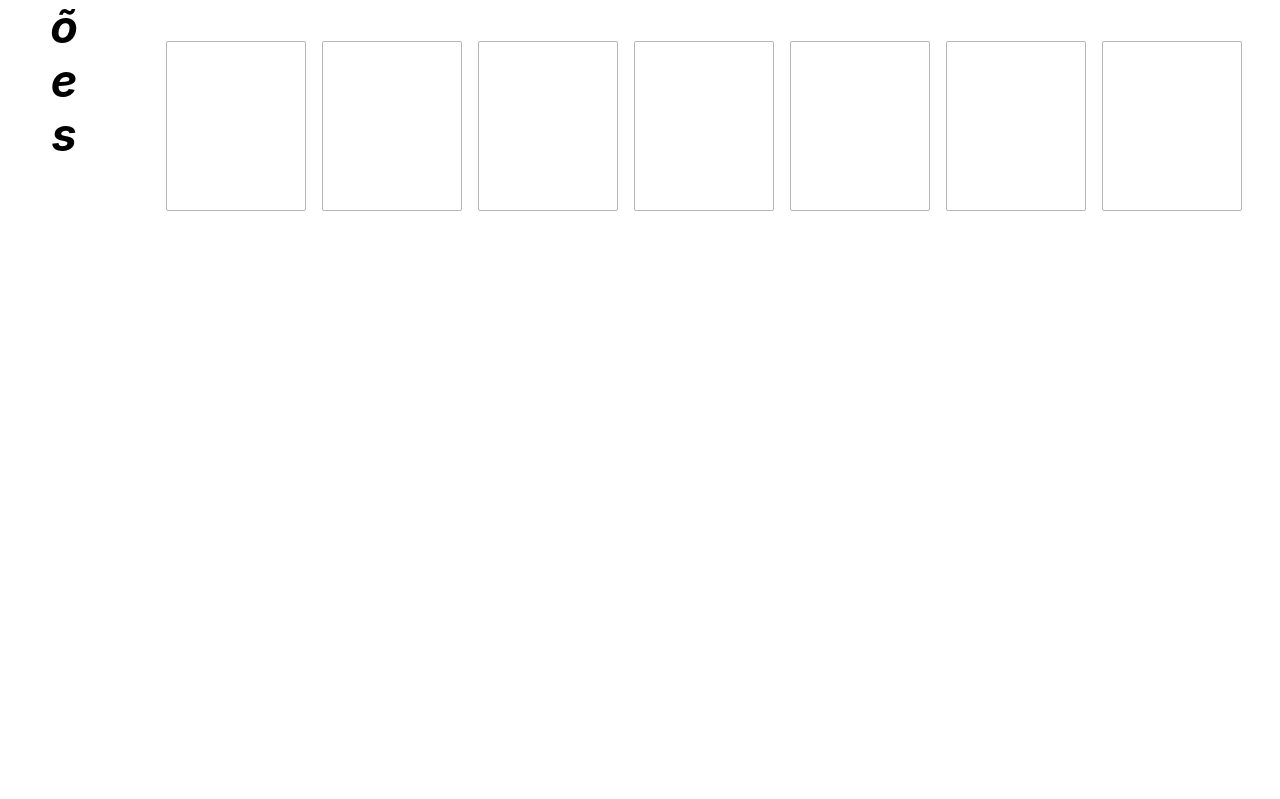
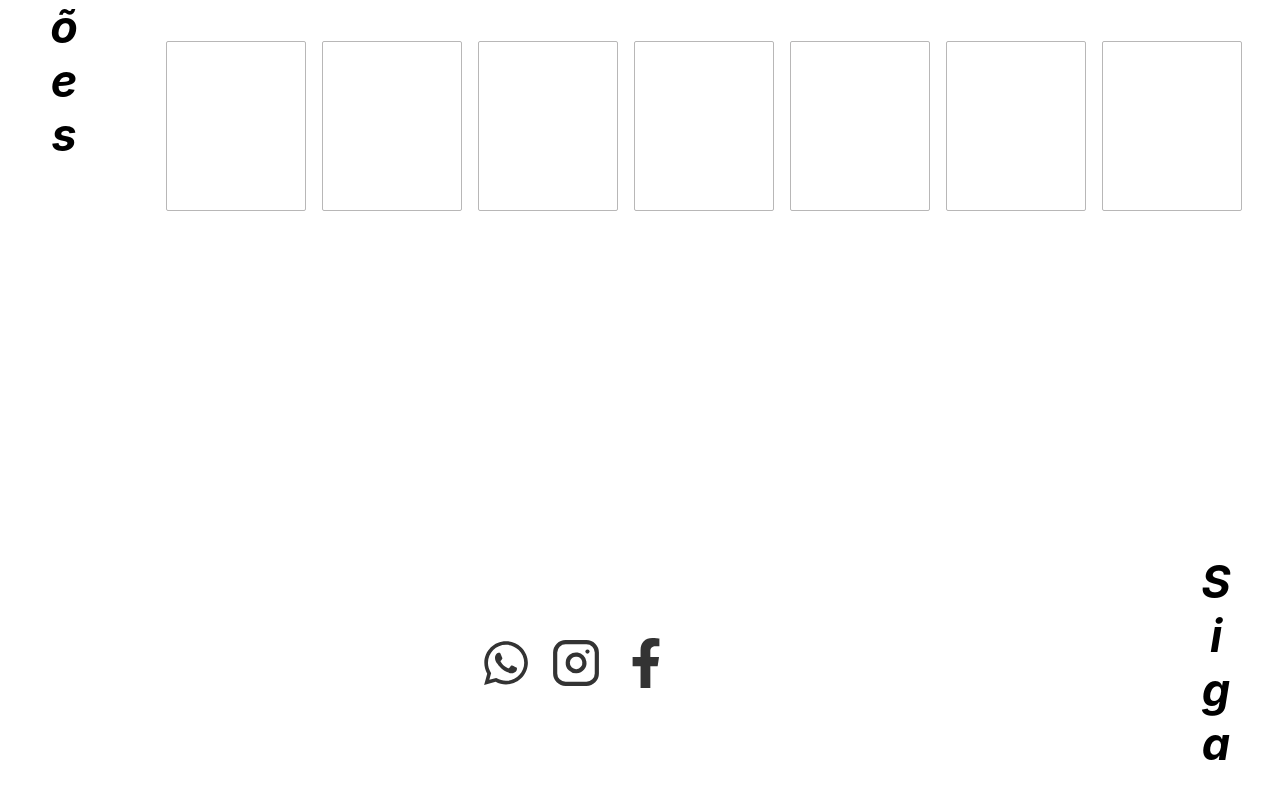
Before and after one commit to jhonatanllima/more-pools, a React (Create React App) app: page / in a window 1280 px wide. Shown: the part 1989-2788 px from the top of the page. Before the commit the page ends 2280 px from the top, so only its background shows below. Built offline with nearby package versions, Linux system fonts and the light colour scheme.

Commit message:
Created Socias component

```diff
--- a/src/components/Contact/index.tsx
+++ b/src/components/Contact/index.tsx
@@ -1,7 +1,43 @@
 import React from 'react'
 
-const Contact: React.FC = () => {
-  return <div />
+import { FiInstagram } from 'react-icons/fi'
+import { FaFacebookF, FaWhatsapp } from 'react-icons/fa'
+
+import {
+  Social,
+  Container,
+  ContentLeft,
+  ContentRight,
+  ContentWrapper
+} from './styles'
+
+const Highlights: React.FC = () => {
+  return (
+    <Container>
+      <ContentWrapper>
+        <ContentLeft>
+          <Social>
+            <FaWhatsapp className="whatsApp" />
+            <FiInstagram className="instagram" />
+            <FaFacebookF className="facebook" />
+          </Social>
+        </ContentLeft>
+
+        <ContentRight>
+          <h1>
+            S
+            <br />
+            i
+            <br />
+            g
+            <br />
+            a
+            <br />
+          </h1>
+        </ContentRight>
+      </ContentWrapper>
+    </Container>
+  )
 }
 
-export default Contact
+export default Highlights
--- /dev/null
+++ b/src/components/Contact/styles.ts
@@ -0,0 +1,107 @@
+import styled from 'styled-components'
+
+import colors from '../../themes/colors'
+
+export const Container = styled.div`
+  width: 100%;
+  height: 93vh;
+`
+
+export const ContentWrapper = styled.div`
+  width: 100%;
+  height: 100%;
+
+  display: flex;
+`
+
+export const Social = styled.div`
+  width: 90%;
+  height: 90%;
+
+  display: flex;
+  align-items: center;
+  justify-content: center;
+
+  .whatsApp {
+    width: 50px;
+    height: 50px;
+    margin: 10px;
+
+    color: ${colors.black};
+  }
+
+  .instagram {
+    width: 50px;
+    height: 50px;
+    margin: 10px;
+
+    color: ${colors.black};
+  }
+
+  .facebook {
+    width: 50px;
+    height: 50px;
+    margin: 10px;
+
+    color: ${colors.black};
+  }
+`
+
+export const ContentLeft = styled.div`
+  width: 90%;
+  height: 100%;
+  padding: 30px 30px;
+
+  display: flex;
+  align-items: center;
+  justify-content: center;
+
+  @media (max-width: 1024px) {
+    width: 85%;
+    padding: 50px 10px;
+  }
+
+  img {
+    width: 100%;
+    height: 100%;
+
+    transition: 0.5s;
+    object-fit: cover;
+    filter: grayscale(25%);
+
+    :hover {
+      transition: 0.5s;
+      filter: grayscale(0%);
+      transform: scale(1.01);
+    }
+  }
+`
+
+export const ContentRight = styled.div`
+  width: 10%;
+  height: 100%;
+  padding: 10px;
+
+  display: flex;
+  align-items: center;
+  flex-direction: column;
+  justify-content: center;
+
+  text-align: end;
+
+  @media (max-width: 1024px) {
+    width: 15%;
+    padding: 25px;
+  }
+
+  h1 {
+    font-size: 45px;
+    text-align: center;
+    line-height: 1.2;
+    font-style: italic;
+  }
+
+  p {
+    font-weight: lighter;
+  }
+`
--- a/src/components/Highlights/index.tsx
+++ b/src/components/Highlights/index.tsx
@@ -1,42 +1,7 @@
 import React from 'react'
 
-import Card from '../CardProducts/index'
-
-import { Container, ContentWrapper, ContentRight, ContentLeft } from './styles'
-
-const Highlights: React.FC = () => {
-  return (
-    <Container>
-      <ContentWrapper>
-        <ContentLeft>
-          <h1>
-            P
-            <br />
-            r
-            <br />
-            o
-            <br />
-            m
-            <br />
-            o
-            <br />
-            ç
-            <br />
-            õ
-            <br />
-            e
-            <br />
-            s
-            <br />
-          </h1>
-        </ContentLeft>
-
-        <ContentRight>
-          <Card />
-        </ContentRight>
-      </ContentWrapper>
-    </Container>
-  )
+const Promotion: React.FC = () => {
+  return <div />
 }
 
-export default Highlights
+export default Promotion
--- a/src/components/Promotion/index.tsx
+++ b/src/components/Promotion/index.tsx
@@ -1,7 +1,42 @@
 import React from 'react'
 
+import Card from '../CardProducts/index'
+
+import { Container, ContentWrapper, ContentRight, ContentLeft } from './styles'
+
 const Promotion: React.FC = () => {
-  return <div />
+  return (
+    <Container>
+      <ContentWrapper>
+        <ContentLeft>
+          <h1>
+            P
+            <br />
+            r
+            <br />
+            o
+            <br />
+            m
+            <br />
+            o
+            <br />
+            ç
+            <br />
+            õ
+            <br />
+            e
+            <br />
+            s
+            <br />
+          </h1>
+        </ContentLeft>
+
+        <ContentRight>
+          <Card />
+        </ContentRight>
+      </ContentWrapper>
+    </Container>
+  )
 }
 
 export default Promotion
--- a/src/pages/Main/index.tsx
+++ b/src/pages/Main/index.tsx
@@ -3,7 +3,8 @@ import React from 'react'
 import Nav from '../../components/Nav/index'
 import Header from '../../components/Header/index'
 import Company from '../../components/Company/index'
-import Highlights from '../../components/Highlights/index'
+import Contact from '../../components/Contact/index'
+import Promotion from '../../components/Promotion/index'
 
 import { Container } from './styles'
 
@@ -13,7 +14,8 @@ const Main: React.FC = () => {
       <Nav />
       <Header />
       <Company />
-      <Highlights />
+      <Promotion />
+      <Contact />
     </Container>
   )
 }
--- a/src/themes/global.ts
+++ b/src/themes/global.ts
@@ -10,4 +10,5 @@ export default createGlobalStyle`
   body {
     font-family: -apple-system, BlinkMacSystemFont, 'Segoe UI', Roboto, Oxygen, Ubuntu, Cantarell, 'Open Sans', 'Helvetica Neue', sans-serif;
   }
+
 `
```
Also changed, not shown: src/components/Promotion/styles.ts (renamed from src/components/Highlights/styles.ts), 1 other file (tests, documents, lock files or other folders).
